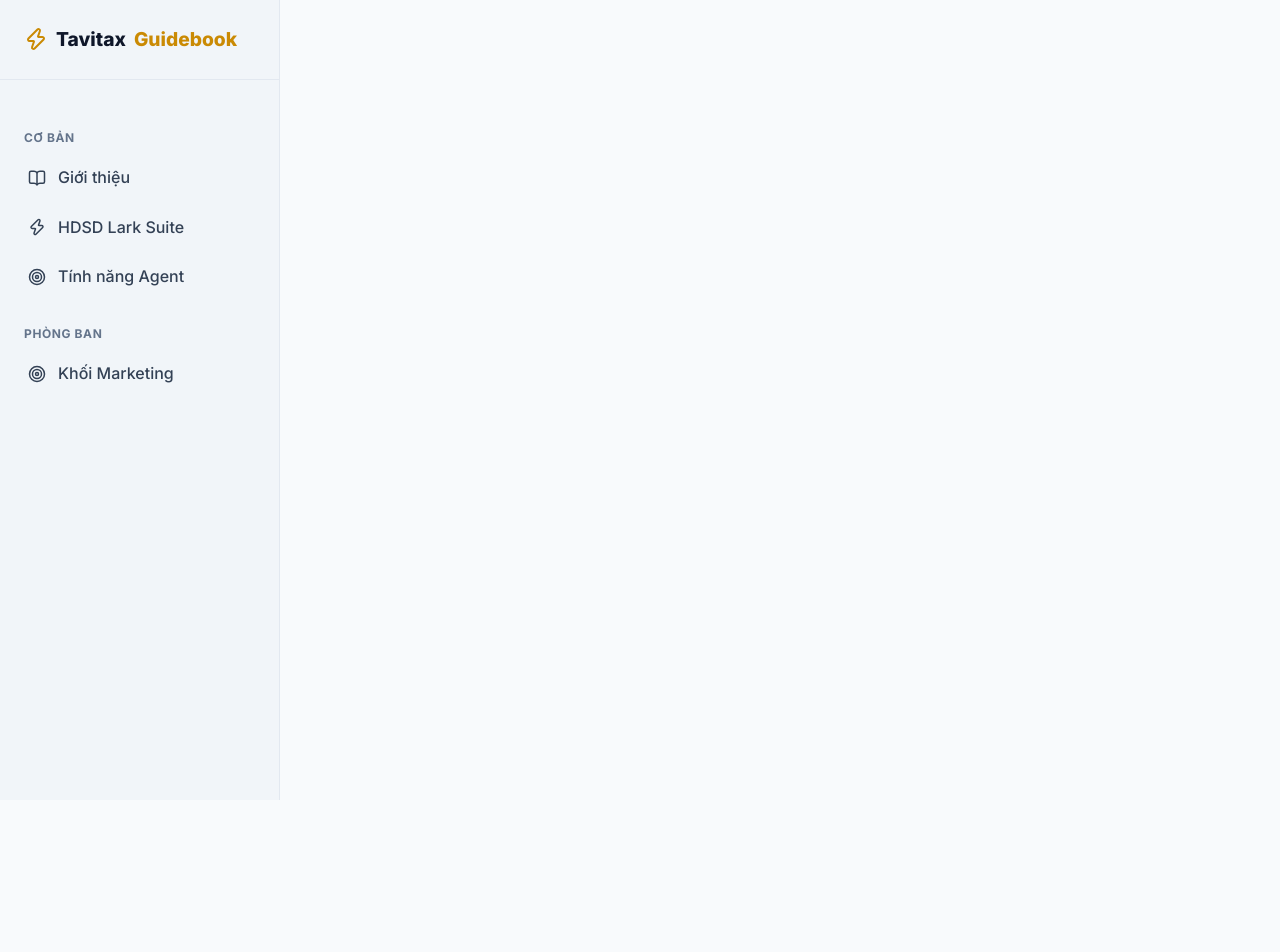
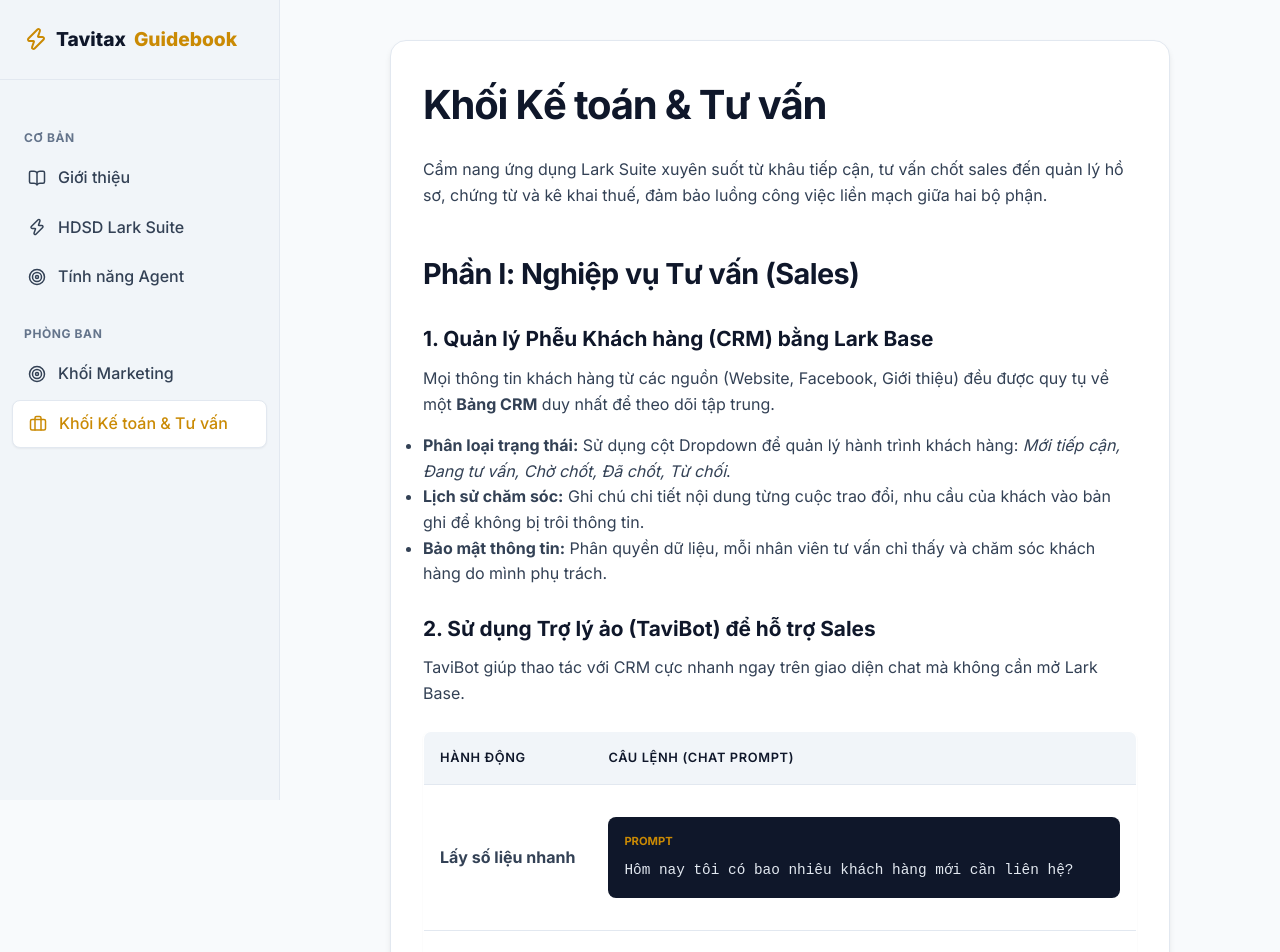
Before and after one commit to tavitaxgroup/tavitax-guide, a React (Vite) app: page /accounting-consulting in a window 1280 px wide. Shown: the top 952 px of the page. Before the commit the page ends 800 px from the top, so only its background shows below. Built offline with nearby package versions, Linux system fonts and the light colour scheme.

Commit message:
feat: merge accounting and consulting guide into a single page and update sidebar

```diff
--- a/src/App.tsx
+++ b/src/App.tsx
@@ -1,8 +1,9 @@
 import { BrowserRouter as Router, Routes, Route, NavLink } from 'react-router-dom';
-import { BookOpen, Target, Zap } from 'lucide-react';
+import { BookOpen, Target, Zap, Briefcase } from 'lucide-react';
 import Home from './pages/Home';
 import LarkBasics from './pages/LarkBasics';
 import MarketingGuide from './pages/MarketingGuide';
+import AccountingConsultingGuide from './pages/AccountingConsultingGuide';
 import AgentFeatures from './pages/AgentFeatures';
 import './index.css';
 
@@ -34,6 +35,9 @@
         <NavLink to="/marketing" className={({ isActive }) => `nav-item ${isActive ? 'active' : ''}`}>
           <Target size={18} /> Khối Marketing
         </NavLink>
+        <NavLink to="/accounting-consulting" className={({ isActive }) => `nav-item ${isActive ? 'active' : ''}`}>
+          <Briefcase size={18} /> Khối Kế toán & Tư vấn
+        </NavLink>
       </nav>
     </aside>
   );
@@ -50,6 +54,7 @@
             <Route path="/lark-basics" element={<LarkBasics />} />
             <Route path="/agent-features" element={<AgentFeatures />} />
             <Route path="/marketing" element={<MarketingGuide />} />
+            <Route path="/accounting-consulting" element={<AccountingConsultingGuide />} />
           </Routes>
         </main>
       </div>
--- /dev/null
+++ b/src/pages/AccountingConsultingGuide.tsx
@@ -0,0 +1,91 @@
+const AccountingConsultingGuide = () => {
+  return (
+    <div className="doc-card">
+      <h1>Khối Kế toán & Tư vấn</h1>
+      <p className="subtitle">Cẩm nang ứng dụng Lark Suite xuyên suốt từ khâu tiếp cận, tư vấn chốt sales đến quản lý hồ sơ, chứng từ và kê khai thuế, đảm bảo luồng công việc liền mạch giữa hai bộ phận.</p>
+
+      <h2>Phần I: Nghiệp vụ Tư vấn (Sales)</h2>
+
+      <h3>1. Quản lý Phễu Khách hàng (CRM) bằng Lark Base</h3>
+      <p>Mọi thông tin khách hàng từ các nguồn (Website, Facebook, Giới thiệu) đều được quy tụ về một <strong>Bảng CRM</strong> duy nhất để theo dõi tập trung.</p>
+      <ul>
+        <li><strong>Phân loại trạng thái:</strong> Sử dụng cột Dropdown để quản lý hành trình khách hàng: <em>Mới tiếp cận, Đang tư vấn, Chờ chốt, Đã chốt, Từ chối</em>.</li>
+        <li><strong>Lịch sử chăm sóc:</strong> Ghi chú chi tiết nội dung từng cuộc trao đổi, nhu cầu của khách vào bản ghi để không bị trôi thông tin.</li>
+        <li><strong>Bảo mật thông tin:</strong> Phân quyền dữ liệu, mỗi nhân viên tư vấn chỉ thấy và chăm sóc khách hàng do mình phụ trách.</li>
+      </ul>
+
+      <h3>2. Sử dụng Trợ lý ảo (TaviBot) để hỗ trợ Sales</h3>
+      <p>TaviBot giúp thao tác với CRM cực nhanh ngay trên giao diện chat mà không cần mở Lark Base.</p>
+      <table>
+        <thead>
+          <tr>
+            <th>Hành động</th>
+            <th>Câu lệnh (Chat Prompt)</th>
+          </tr>
+        </thead>
+        <tbody>
+          <tr>
+            <td><strong>Lấy số liệu nhanh</strong></td>
+            <td><div className="prompt-box">Hôm nay tôi có bao nhiêu khách hàng mới cần liên hệ?</div></td>
+          </tr>
+          <tr>
+            <td><strong>Thêm khách hàng mới</strong></td>
+            <td><div className="prompt-box">Thêm khách hàng Nguyễn Văn B, SĐT 090xxxx, nhu cầu: thành lập doanh nghiệp.</div></td>
+          </tr>
+          <tr>
+            <td><strong>Cập nhật tiến độ</strong></td>
+            <td><div className="prompt-box">Khách hàng Văn B đã chốt hợp đồng.</div></td>
+          </tr>
+        </tbody>
+      </table>
+
+      <hr style={{ margin: '40px 0', border: 'none', borderTop: '2px dashed #e5e7eb' }} />
+
+      <h2>Phần II: Chuyển giao & Nghiệp vụ Kế toán</h2>
+
+      <div className="alert" style={{ marginBottom: '24px' }}>
+        <div className="alert-title">Kích hoạt Quy trình Bàn giao Tự động</div>
+        <p>Ngay khi chuyên viên Tư vấn chuyển trạng thái thành "Đã chốt", Lark Base sẽ tự động gửi thông báo đến Khối Kế toán để tiếp nhận, đồng thời Link toàn bộ hồ sơ khách hàng vào bảng quản lý của Kế toán. Mọi dữ liệu tư vấn trước đó kế toán đều có thể đọc lại được.</p>
+      </div>
+
+      <h3>1. Quản lý Hồ Sơ & Chứng Từ với Lark Base</h3>
+      <p>Việc theo dõi tình trạng thu thập chứng từ của hàng trăm doanh nghiệp được số hóa hoàn toàn thông qua Bảng <strong>Quản lý Chứng từ</strong>.</p>
+      <ul>
+        <li><strong>Theo dõi tình trạng:</strong> Các cột trạng thái (Status) rõ ràng: <em>Chưa gửi, Đã nhận đủ, Đang xử lý, Đã chốt thuế</em>.</li>
+        <li><strong>Đính kèm hóa đơn:</strong> Sử dụng cột Attachment để lưu trữ trực tiếp file hóa đơn (PDF, ảnh) vào từng bản ghi của khách hàng, tránh thất lạc.</li>
+        <li><strong>Góc nhìn trực quan:</strong> Sử dụng chế độ Kanban hoặc Grouping theo "Tháng báo cáo" để biết chính xác những doanh nghiệp nào còn thiếu chứng từ.</li>
+      </ul>
+
+      <h3>2. Tự Động Hóa Nhắc Nhở & Thu Thập (Automations)</h3>
+      <p><strong>Nhắc nhở tự động:</strong> Thiết lập Automation trên Base để hệ thống tự động gửi tin nhắn nhắc nhở (gần ngày mùng 5 hàng tháng) cho các khách hàng có trạng thái "Chưa gửi chứng từ" qua nhóm chat chung của từng công ty.</p>
+
+      <h3>3. Khai thác Trợ lý ảo (TaviBot) trong Kế toán</h3>
+      <p>Sử dụng TaviBot để tra cứu nhanh các quy định, thông tư hoặc thao tác hệ thống.</p>
+      <table>
+        <thead>
+          <tr>
+            <th>Hành động</th>
+            <th>Câu lệnh (Chat Prompt)</th>
+          </tr>
+        </thead>
+        <tbody>
+          <tr>
+            <td><strong>Tra cứu Luật/Quy định (RAG)</strong></td>
+            <td><div className="prompt-box">Thuế suất GTGT hiện tại cho mặt hàng phần mềm là bao nhiêu theo luật mới nhất?</div></td>
+          </tr>
+          <tr>
+            <td><strong>Kiểm tra tiến độ khách hàng</strong></td>
+            <td><div className="prompt-box">Cho tôi xem danh sách các công ty chưa nộp đủ chứng từ tháng này.</div></td>
+          </tr>
+          <tr>
+            <td><strong>Cập nhật trạng thái</strong></td>
+            <td><div className="prompt-box">Cập nhật công ty ABC thành "Đã chốt thuế".</div></td>
+          </tr>
+        </tbody>
+      </table>
+
+    </div>
+  );
+};
+
+export default AccountingConsultingGuide;
```
